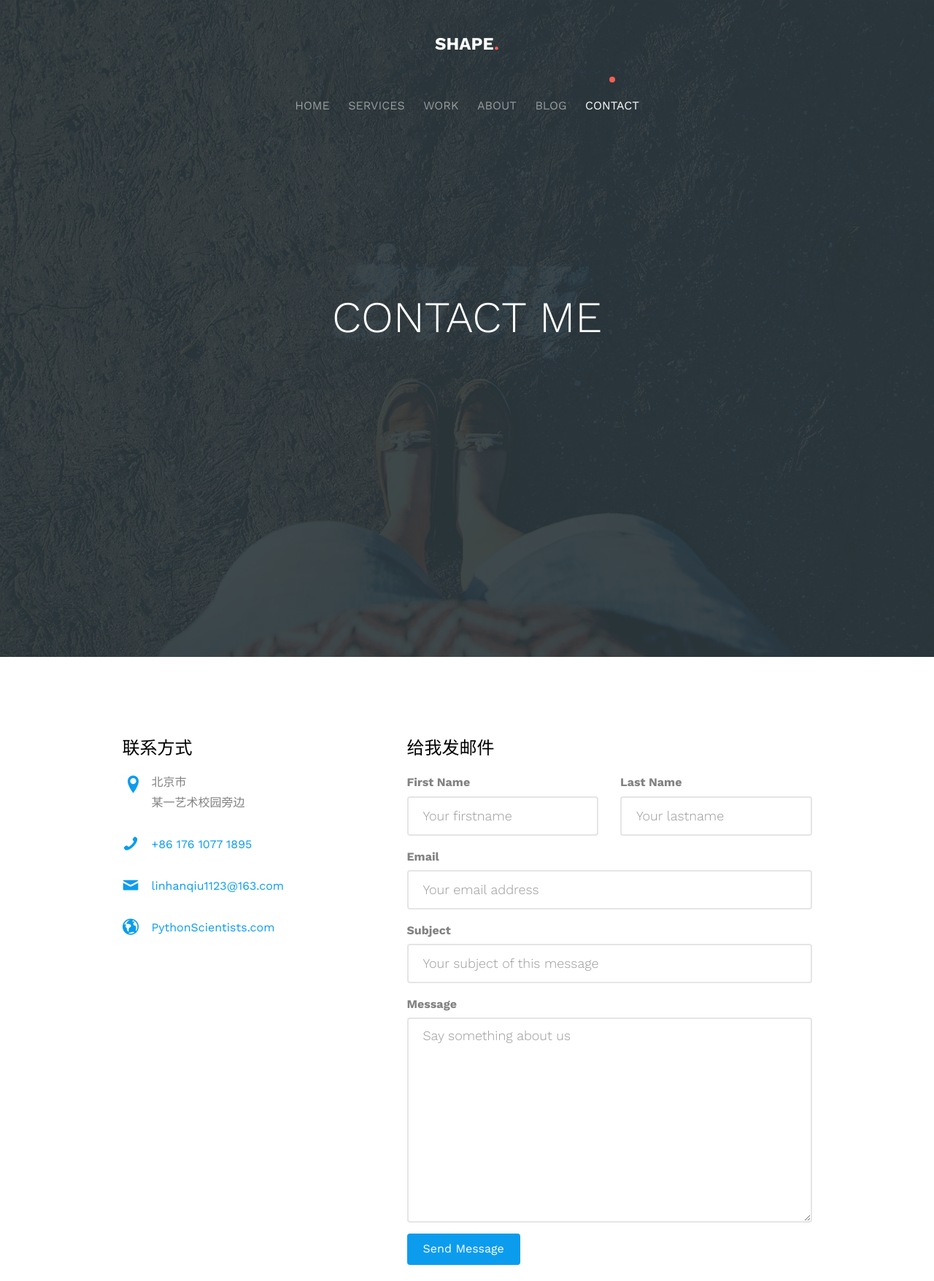
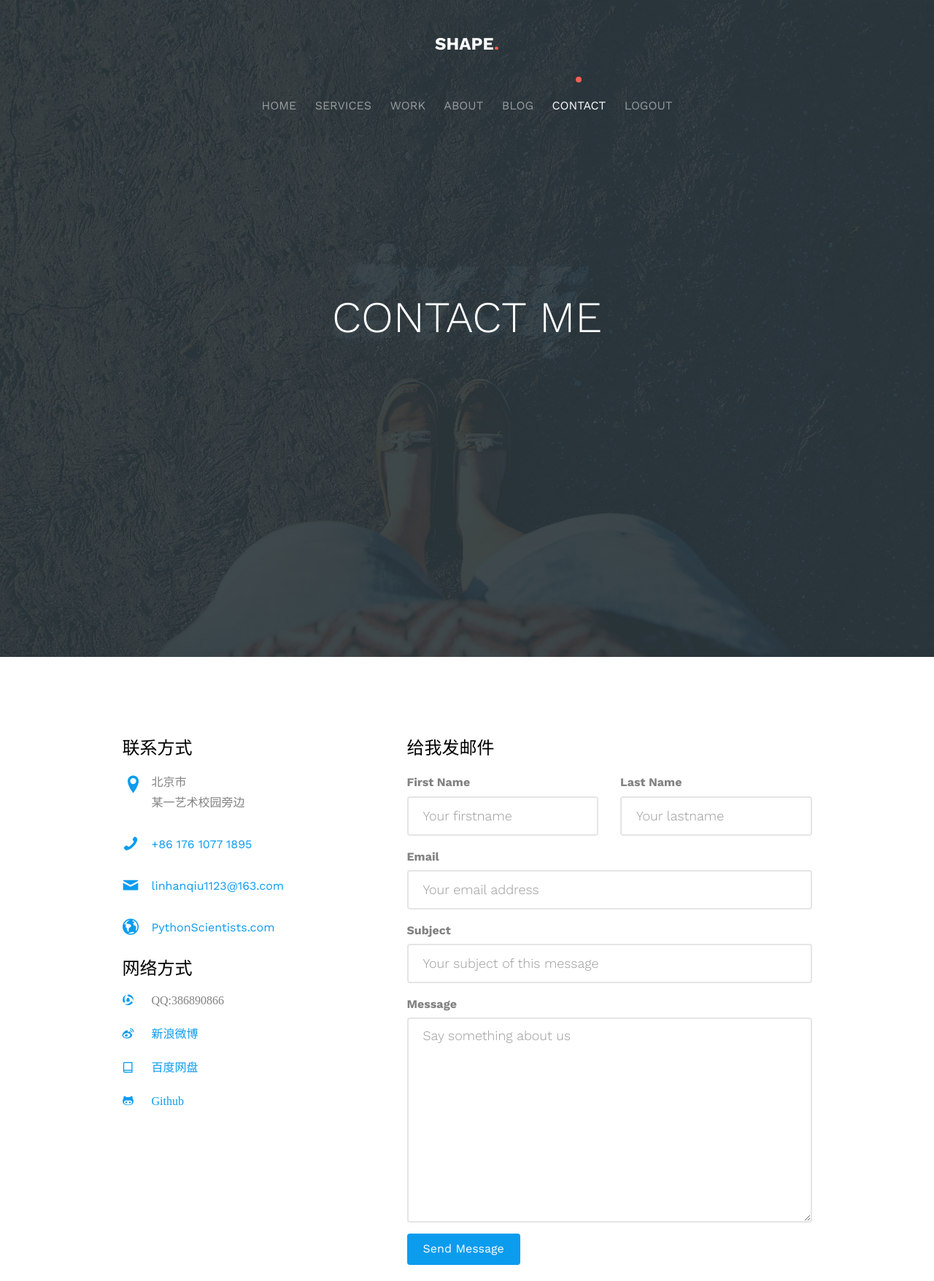
Before and after one commit to forging2012/Shape, a Flask app: page /contact/ in a window 1280 px wide. Shown: the top 1755 px of the page at 73% size. Run offline with Flask 2, Linux system fonts and the light colour scheme; some libraries are stand-ins or nearby versions; some web fonts are replaced.

Commit message:
v1.02 update front

```diff
--- a/main/__init__.py
+++ b/main/__init__.py
@@ -8,6 +8,7 @@
 from main.module.services import services_blueprint
 from main.module.work import work_blueprint
 from main.module.blog import blog_blueprint
+from main.module.auth import auth_blueprint
 """
 :param object_name
 :return app
@@ -22,6 +23,7 @@
     app.register_blueprint(services_blueprint)
     app.register_blueprint(work_blueprint)
     app.register_blueprint(blog_blueprint)
+    app.register_blueprint(auth_blueprint)
     @app.route("/")
     def index():
         return redirect(url_for("home.home_index"))
--- a/main/templates/about.html
+++ b/main/templates/about.html
@@ -3,7 +3,7 @@
 	<head>
 	<meta charset="utf-8">
 	<meta http-equiv="X-UA-Compatible" content="IE=edge">
-	<title>Shape &mdash; Free Website Template, Free HTML5 Template by FreeHTML5.co</title>
+	<title>Shape &mdash; 林韩秋的介绍系统</title>
 	<meta name="viewport" content="width=device-width, initial-scale=1">
 	<meta name="description" content="Free HTML5 Website Template by FreeHTML5.co" />
 	<meta name="keywords" content="free website templates, free html5, free template, free bootstrap, free website template, html5, css3, mobile first, responsive" />
@@ -73,6 +73,8 @@
 						<li class="active"><a href={{ url_for("about.about_index") }}>About</a></li>
 						<li><a href={{ url_for("blog.blog_index") }}>Blog</a></li>
 						<li><a href={{ url_for("contact.contact_index") }}>Contact</a></li>
+                        <li><a href={{ url_for("auth.logout_index") }}>Logout</a></li>
+
 					</ul>
 				</div>
 			</div>
--- a/main/templates/blog.html
+++ b/main/templates/blog.html
@@ -3,7 +3,7 @@
 	<head>
 	<meta charset="utf-8">
 	<meta http-equiv="X-UA-Compatible" content="IE=edge">
-	<title>Shape &mdash; Free Website Template, Free HTML5 Template by FreeHTML5.co</title>
+	<title>Shape &mdash; 林韩秋的介绍系统</title>
 	<meta name="viewport" content="width=device-width, initial-scale=1">
 	<meta name="description" content="Free HTML5 Website Template by FreeHTML5.co" />
 	<meta name="keywords" content="free website templates, free html5, free template, free bootstrap, free website template, html5, css3, mobile first, responsive" />
@@ -73,6 +73,8 @@
 						<li><a href={{ url_for("about.about_index") }}>About</a></li>
 						<li class="active"><a href={{ url_for("blog.blog_index") }}>Blog</a></li>
 						<li><a href={{ url_for("contact.contact_index") }}>Contact</a></li>
+                        <li><a href={{ url_for("auth.logout_index") }}>Logout</a></li>
+
 					</ul>
 				</div>
 			</div>
--- a/main/templates/contact.html
+++ b/main/templates/contact.html
@@ -3,7 +3,7 @@
 	<head>
 	<meta charset="utf-8">
 	<meta http-equiv="X-UA-Compatible" content="IE=edge">
-	<title>Shape &mdash; Free Website Template, Free HTML5 Template by FreeHTML5.co</title>
+	<title>Shape &mdash; 林韩秋的介绍系统</title>
 	<meta name="viewport" content="width=device-width, initial-scale=1">
 	<meta name="description" content="Free HTML5 Website Template by FreeHTML5.co" />
 	<meta name="keywords" content="free website templates, free html5, free template, free bootstrap, free website template, html5, css3, mobile first, responsive" />
@@ -73,6 +73,8 @@
 						<li><a href={{ url_for("about.about_index") }}>About</a></li>
 						<li><a href={{ url_for("blog.blog_index") }}>Blog</a></li>
 						<li class="active"><a href={{ url_for("contact.contact_index") }}>Contact</a></li>
+                        <li><a href={{ url_for("auth.logout_index") }}>Logout</a></li>
+
 					</ul>
 				</div>
 			</div>
@@ -109,6 +111,13 @@
 							<li class="phone"><a href="tel://1234567920">+86 176 1077 1895</a></li>
 							<li class="email"><a href="mailto:info@yoursite.com">linhanqiu1123@163.com</a></li>
 							<li class="url"><a href="http://gettemplates.co">PythonScientists.com</a></li>
+						</ul>
+                        <h3>网络方式</h3>
+						<ul>
+                            <li class="icon-qq"> QQ:386890866 </li>
+							<li class="icon-sina-weibo"><a href="https://weibo.com/3817259152/profile?rightmod=1&wvr=6&mod=personinfo&is_all=1">新浪微博</a></li>
+							<li class="icon-book"><a href="mailto:info@yoursite.com">百度网盘</a></li>
+							<li class="icon-github"><a href="https://github.com/PythonScientists">Github</a></li>
 						</ul>
 					</div>
 
--- a/main/templates/index.html
+++ b/main/templates/index.html
@@ -3,7 +3,7 @@
 	<head>
 	<meta charset="utf-8">
 	<meta http-equiv="X-UA-Compatible" content="IE=edge">
-	<title>Shape &mdash; Free Website Template, Free HTML5 Template by FreeHTML5.co</title>
+	<title>Shape &mdash; 林韩秋的介绍系统</title>
 	<meta name="viewport" content="width=device-width, initial-scale=1">
 	<meta name="description" content="Free HTML5 Website Template by FreeHTML5.co" />
 	<meta name="keywords" content="free website templates, free html5, free template, free bootstrap, free website template, html5, css3, mobile first, responsive" />
@@ -73,6 +73,7 @@
 						<li><a href={{ url_for("about.about_index") }}>About</a></li>
 						<li><a href={{ url_for("blog.blog_index") }}>Blog</a></li>
 						<li><a href={{ url_for("contact.contact_index") }}>Contact</a></li>
+                        <li><a href={{ url_for("auth.login_index") }}>Login</a></li>
 					</ul>
 				</div>
 			</div>
--- a/main/templates/services.html
+++ b/main/templates/services.html
@@ -3,7 +3,7 @@
 	<head>
 	<meta charset="utf-8">
 	<meta http-equiv="X-UA-Compatible" content="IE=edge">
-	<title>Shape &mdash; Free Website Template, Free HTML5 Template by FreeHTML5.co</title>
+	<title>Shape &mdash; 林韩秋的介绍系统</title>
 	<meta name="viewport" content="width=device-width, initial-scale=1">
 	<meta name="description" content="Free HTML5 Website Template by FreeHTML5.co" />
 	<meta name="keywords" content="free website templates, free html5, free template, free bootstrap, free website template, html5, css3, mobile first, responsive" />
@@ -73,6 +73,7 @@
 						<li><a href={{ url_for("about.about_index") }}>About</a></li>
 						<li><a href={{ url_for("blog.blog_index") }}>Blog</a></li>
 						<li><a href={{ url_for("contact.contact_index") }}>Contact</a></li>
+                        <li><a href={{ url_for("auth.logout_index") }}>Logout</a></li>
 					</ul>
 				</div>
 			</div>
--- a/main/templates/work.html
+++ b/main/templates/work.html
@@ -3,7 +3,7 @@
 	<head>
 	<meta charset="utf-8">
 	<meta http-equiv="X-UA-Compatible" content="IE=edge">
-	<title>Shape &mdash; Free Website Template, Free HTML5 Template by FreeHTML5.co</title>
+	<title>Shape &mdash; 林韩秋的介绍系统</title>
 	<meta name="viewport" content="width=device-width, initial-scale=1">
 	<meta name="description" content="Free HTML5 Website Template by FreeHTML5.co" />
 	<meta name="keywords" content="free website templates, free html5, free template, free bootstrap, free website template, html5, css3, mobile first, responsive" />
@@ -73,6 +73,8 @@
 						<li><a href={{ url_for("about.about_index") }}>About</a></li>
 						<li><a href={{ url_for("blog.blog_index") }}>Blog</a></li>
 						<li><a href={{ url_for("contact.contact_index") }}>Contact</a></li>
+                        <li><a href={{ url_for("auth.logout_index") }}>Logout</a></li>
+
 					</ul>
 				</div>
 			</div>
```
Also changed, not shown: main/module/auth/__init__.py (added, +11 -0 lines), main/module/auth/views.py (added, +12 -0 lines).
